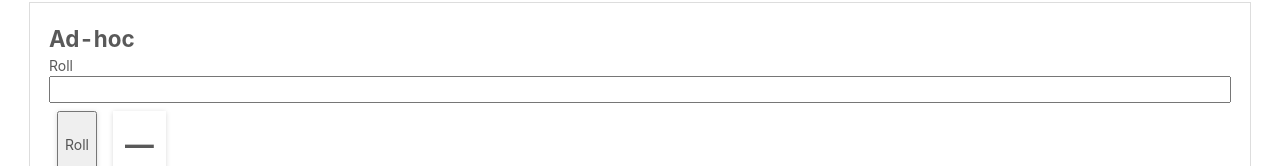
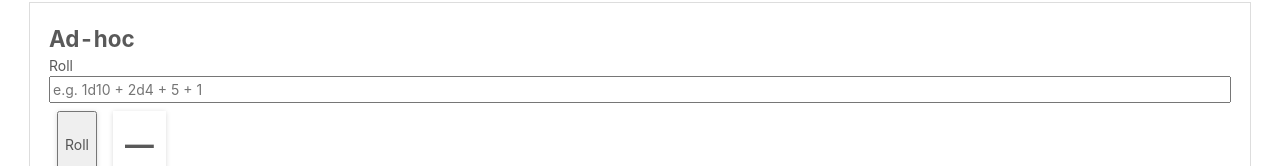
Before and after one commit to kgsherman/dnd, a React (Create React App) app: page / in a window 1280 px wide. Shown: the part 722-888 px from the top of the page. Built offline with nearby package versions, Linux system fonts and the light colour scheme.

Commit message:
placeholder

```diff
--- a/src/App.js
+++ b/src/App.js
@@ -75,7 +75,7 @@ const App = () => {
       <Container>
         <Title>Ad-hoc</Title>
         <label htmlFor="adhoc">Roll</label>
-        <input id="adhoc" onBlur={e => setAdhocString(e.target.value)} />
+        <input id="adhoc" placeholder='e.g. 1d10 + 2d4 + 5 + 1' onBlur={e => setAdhocString(e.target.value)} />
         <Roll modStrings={adhocRolls} />
       </Container>
     </section>
```
